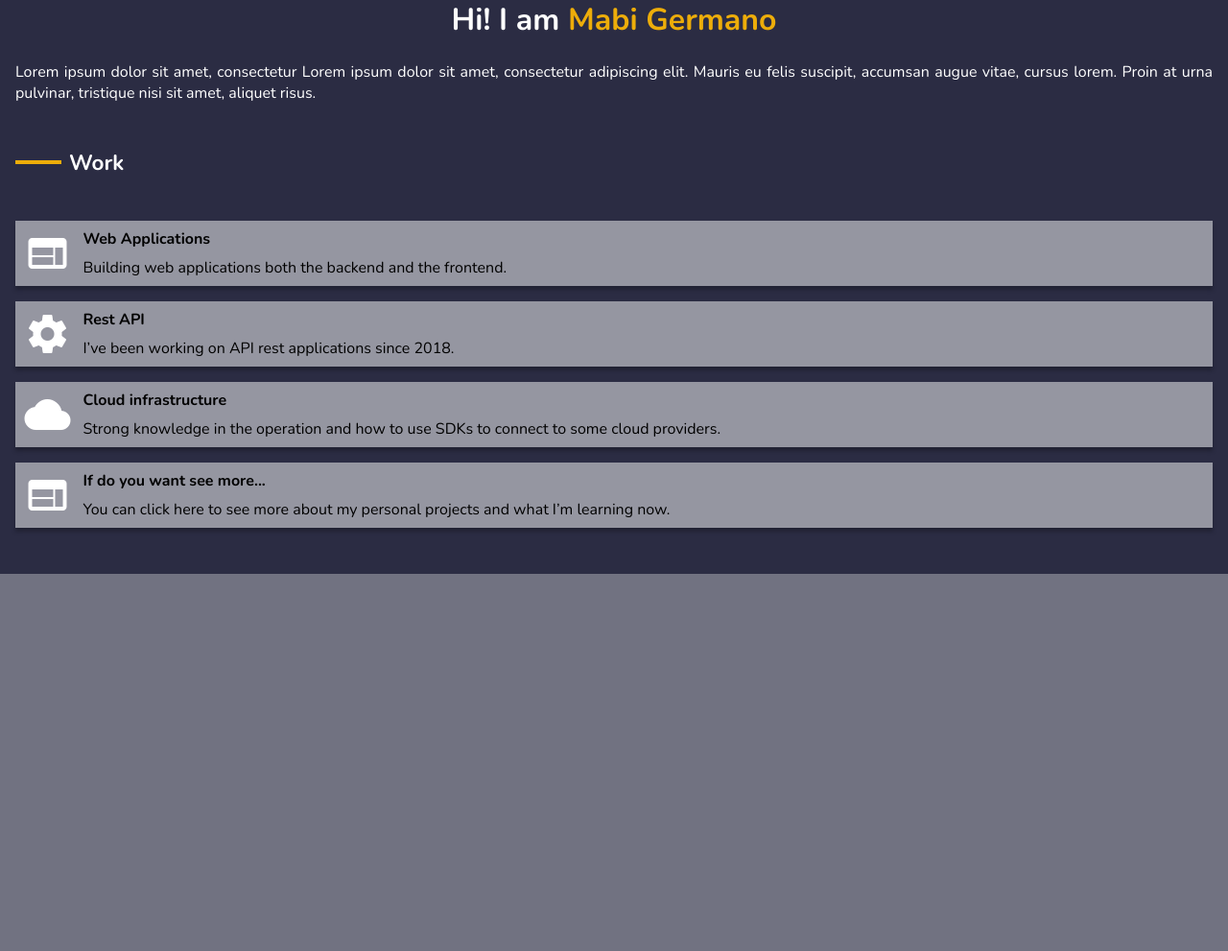
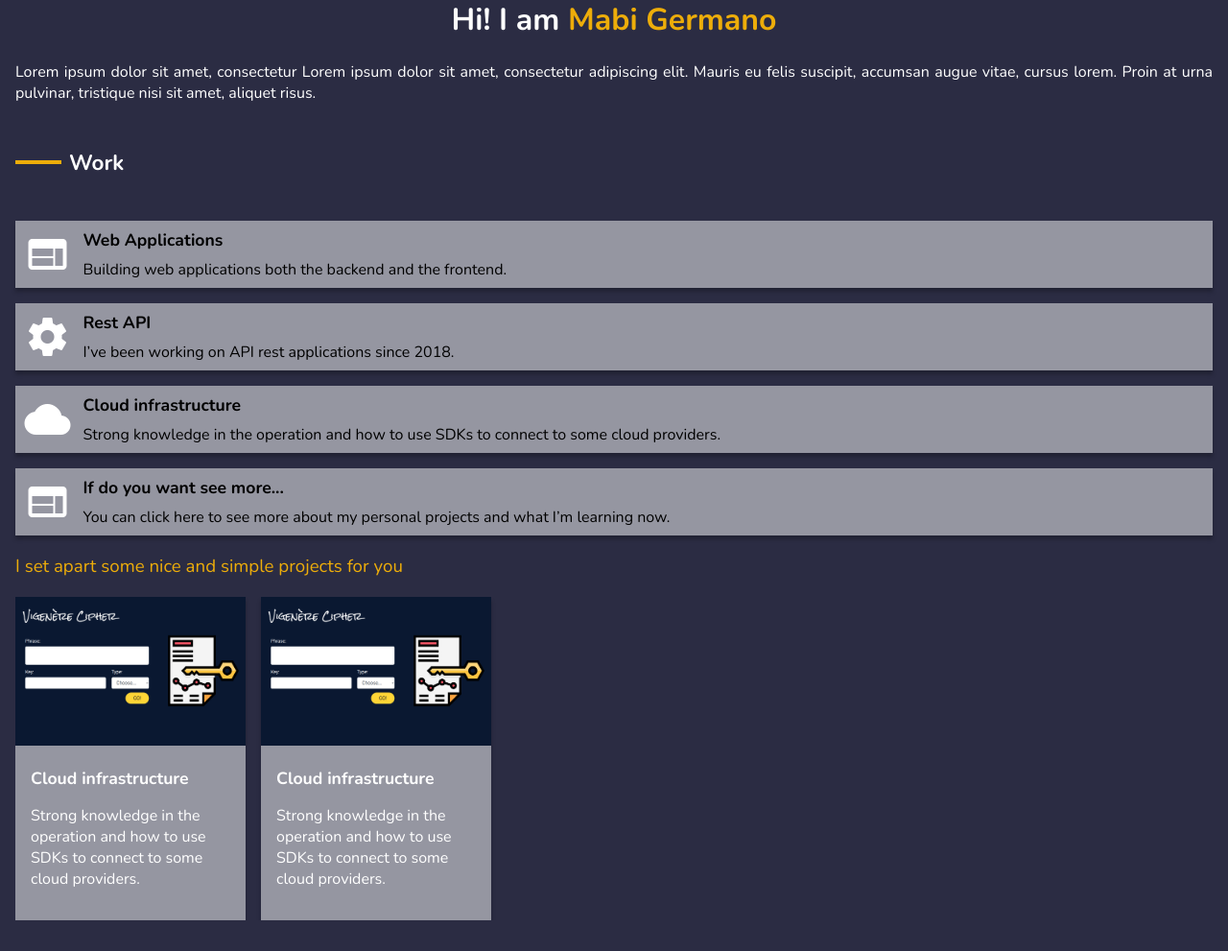
Before and after one commit to MabiGermano/personal-page, a PHP site: page / in a window 1280 px wide. Shown: the part 1075-2066 px from the top of the page at 96% size. Before the commit the page ends 1673 px from the top, so only its background shows below. Run offline with PHP 8.4, Linux system fonts and the light colour scheme.

Commit message:
creating the structure to project slider

```diff
--- a/index.html
+++ b/index.html
@@ -127,6 +127,34 @@
                 </p>
             </div>
         </div>
+        <h3>
+            I set apart some nice and simple projects for you
+        </h3>
+        <div id="carousel" class="carousel">
+            <div class="card secondary-card">
+                <img src="src/assets/img/project1.png" alt="">
+                <div>
+                    <h4>
+                        Cloud infrastructure
+                    </h4>
+                    <p>
+                        Strong knowledge in the operation and how to use SDKs to connect to some cloud providers.
+                    </p>
+                </div>
+            </div>
+
+            <div class="card secondary-card">
+                <img src="src/assets/img/project1.png" alt="">
+                <div>
+                    <h4>
+                        Cloud infrastructure
+                    </h4>
+                    <p>
+                        Strong knowledge in the operation and how to use SDKs to connect to some cloud providers.
+                    </p>
+                </div>
+            </div>
+        </div>
 
     </section>
     <script>
--- a/src/assets/css/global.css
+++ b/src/assets/css/global.css
@@ -86,7 +86,7 @@ header img {
     width: 100%;
 }
 
-header div > img {
+header div>img {
     background: rgba(255, 255, 255, 0.33);
     padding-top: 2rem;
 }
@@ -95,7 +95,7 @@ header div#presentation {
     padding: 0 1rem;
 }
 
-header div#presentation h1{
+header div#presentation h1 {
     text-align: center;
 }
 
@@ -117,7 +117,7 @@ header div#presentation p {
     display: inline-block;
     content: '';
     width: 3rem;
-    border-top: .25rem solid  var(--details-color);
+    border-top: .25rem solid var(--details-color);
 }
 
 
@@ -146,14 +146,61 @@ section {
     margin: 1rem 0;
 }
 
+.secondary-card {
+    margin: 0;
+    padding: 0;
+}
+
+.secondary-card img {
+    width: 100%;
+}
+
+.secondary-card div {
+    padding: 1rem;
+}
+
+.secondary-card div h4 {
+    margin: 0;
+}
+
 section#work .card .material-icons {
     font-size: 3rem;
     margin: 0 .3rem;
 }
 
-section#work .card h4,
-section#work .card p {
+section#work .primary-card h4,
+section#work .primary-card p {
     margin: .5rem;
     color: black;
     text-align: justify;
 }
+
+section#work .card h4 {
+    font-size: 1.1rem;
+}
+
+section h3 {
+    color: var(--details-color);
+    font-weight: 300;
+}
+
+.carousel {
+    display: flex;
+    flex-wrap: nowrap;
+    overflow-x: auto;
+
+  -webkit-overflow-scrolling: touch;
+}
+
+.carousel .card {
+    width: 15rem;
+    flex: 0 0 auto;
+}
+
+.carousel .card {
+    margin-right: 1rem;
+}
+
+.carousel::-webkit-scrollbar {
+    display: none;
+}
```
Also changed, not shown: src/assets/img/project1.png (added).
